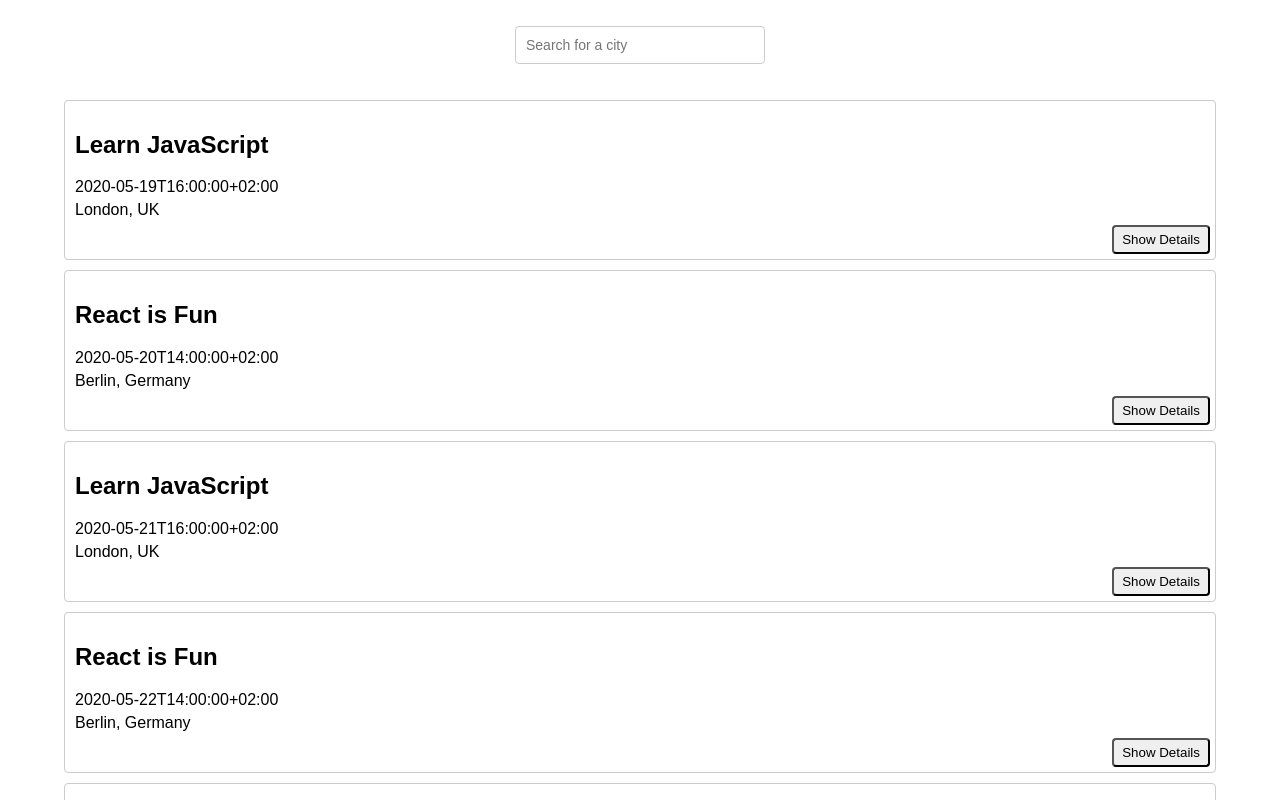
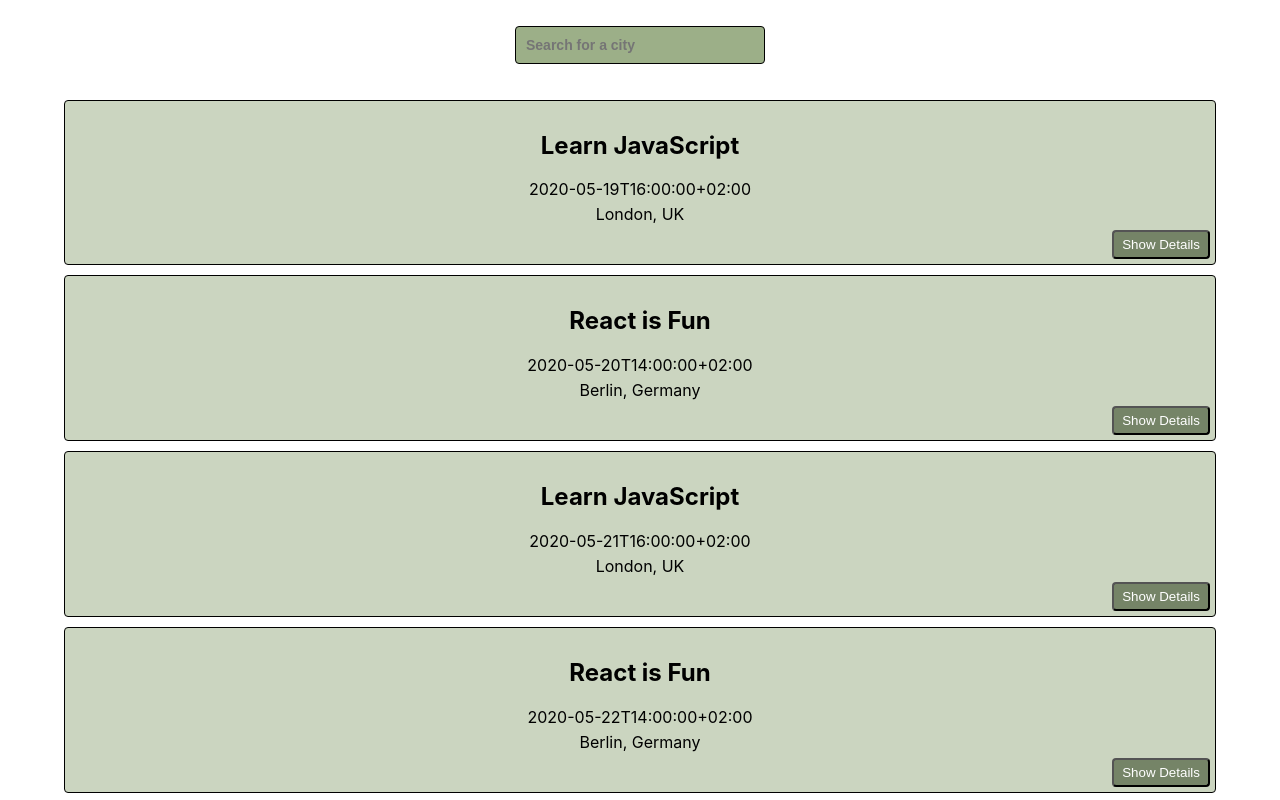
Before and after one commit to mdsnraetff/Meet, a React (Create React App) app: page / in a window 1280 px wide. Shown: the top 800 px of the page. Built offline with nearby package versions, Linux system fonts and the light colour scheme.

Commit message:
style edits

```diff
--- a/src/App.css
+++ b/src/App.css
@@ -3,6 +3,7 @@
 .App {
   text-align: center;
   padding: 2% 5%;
+  background-color: #ffff;
 }
 
 .App * {
@@ -12,6 +13,7 @@
 ul {
   padding: 0;
   list-style: none;
+  background-color: #ffff;
 }
 
 p {
@@ -23,12 +25,14 @@
   padding: 8px 6px 8px 10px;
   border-radius: 4px;
   outline: none;
-  border: 1px solid #ccc;
+  border: 1px solid;
   font-size: 14px;
+  font-weight: bolder;
   line-height: 20px;
   align-self: center;
   height: 38px;
   margin-bottom: 20px;
+  background-color: #9caf88;
 }
 
 .city {
@@ -40,6 +44,12 @@
   flex-direction: column;
   margin: auto;
   position: relative;
+}
+
+.details {
+  display: inline-block;
+  text-align: center;
+  width: 50%;
 }
 
 .suggestions {
@@ -56,7 +66,7 @@
 .suggestions>li {
   text-align: left;
   padding: 8px 6px 8px 10px;
-  background-color: #eee;
+  background-color: #dfe6da;
   cursor: default;
 }
 
@@ -71,13 +81,15 @@
 
 .event {
   padding: 10px 10px 35px;
-  font-family: Arial;
-  margin-bottom: 10px;
-  text-align: left;
-  border: 1px solid #ccc;
+  text-align: center;
+  border: 1px solid;
   border-radius: 4px;
   position: relative;
+  margin-bottom: 10px;
+  background-color: #cbd5c0;
 }
+
+
 
 .details-btn {
   position: absolute;
@@ -87,4 +99,6 @@
   border-radius: 4px;
   outline: none;
   cursor: pointer;
+  background-color: #758467;
+  color: #ffff;
 }
--- a/src/components/EventList.js
+++ b/src/components/EventList.js
@@ -3,7 +3,7 @@
 const EventList = ({ events }) => {
     return (
         <ul id="event-list">
-            {events ? events.map(event => <Event key={event.id} event={event} />) : null}
+            {events ? events.map(event => <Event key={event.id} className="item" event={event} />) : null}
         </ul>
     );
 }
```
